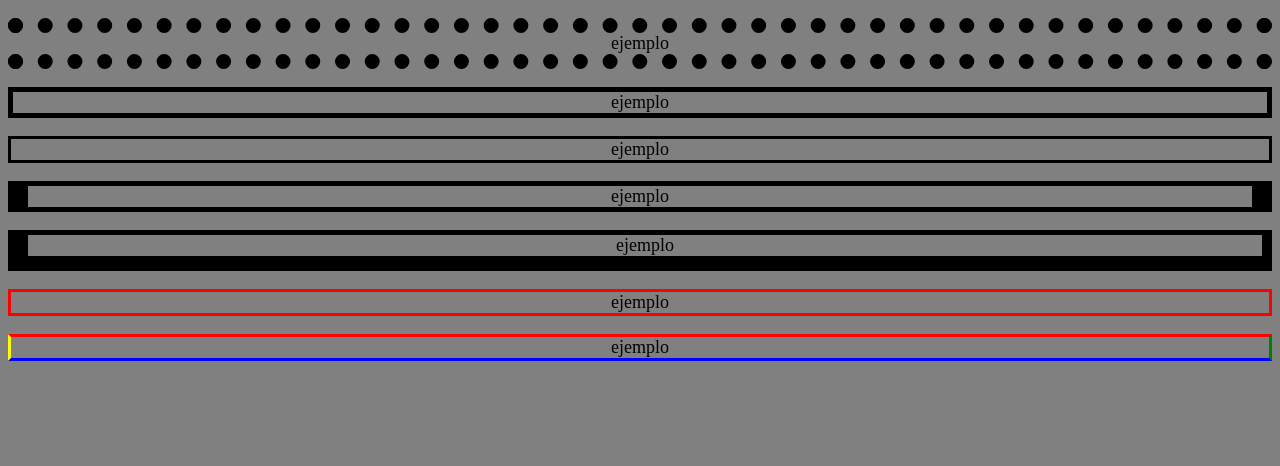
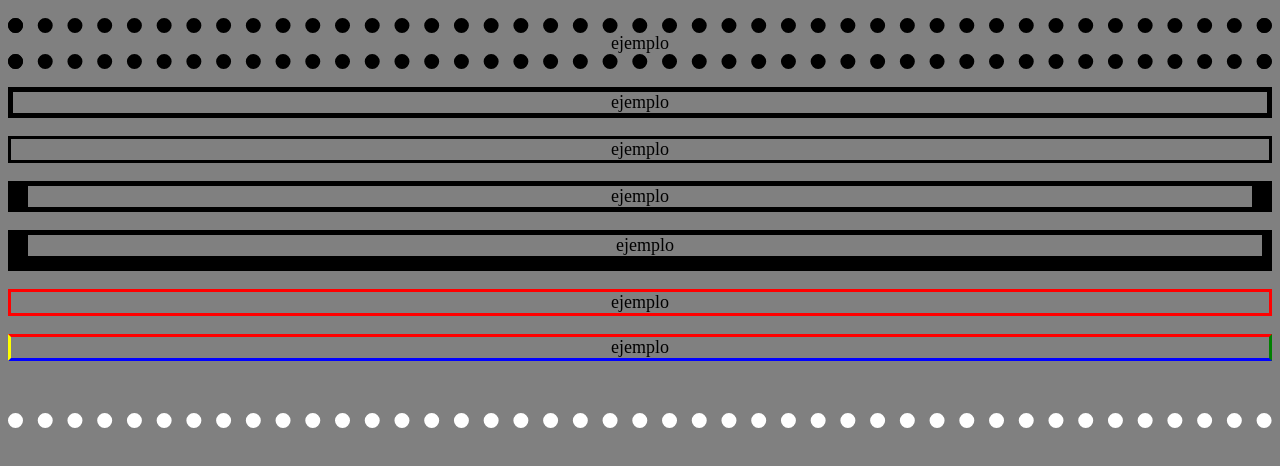
Before and after one commit to CarlosMasterMLG/DIW, a plain HTML site: page cssCosas/borderWithColor.html in a window 1280 px wide. Drawn offline with Linux system fonts and the light colour scheme.

Commit message:
3 febrero clase

```diff
--- a/cssCosas/borderWithColor.html
+++ b/cssCosas/borderWithColor.html
@@ -40,6 +40,15 @@
             border-style: solid;
             border-color: red green blue yellow;
         }
+        .borderColorSides:hover{
+            border-style: solid;
+            border-color: red;
+        }
+        .actividad{
+            border-top: dotted;
+            border-width: 15px;
+            border-color: white;
+        }
     </style>
 </head>
 <body>
@@ -52,6 +61,10 @@
     <p class="text borderColorRed">ejemplo</p>
     <p class="text borderColorSides">ejemplo</p>
 
+    <br>
+
+    <p class="actividad"></p>
+
 </body>
 
 </html>
```
